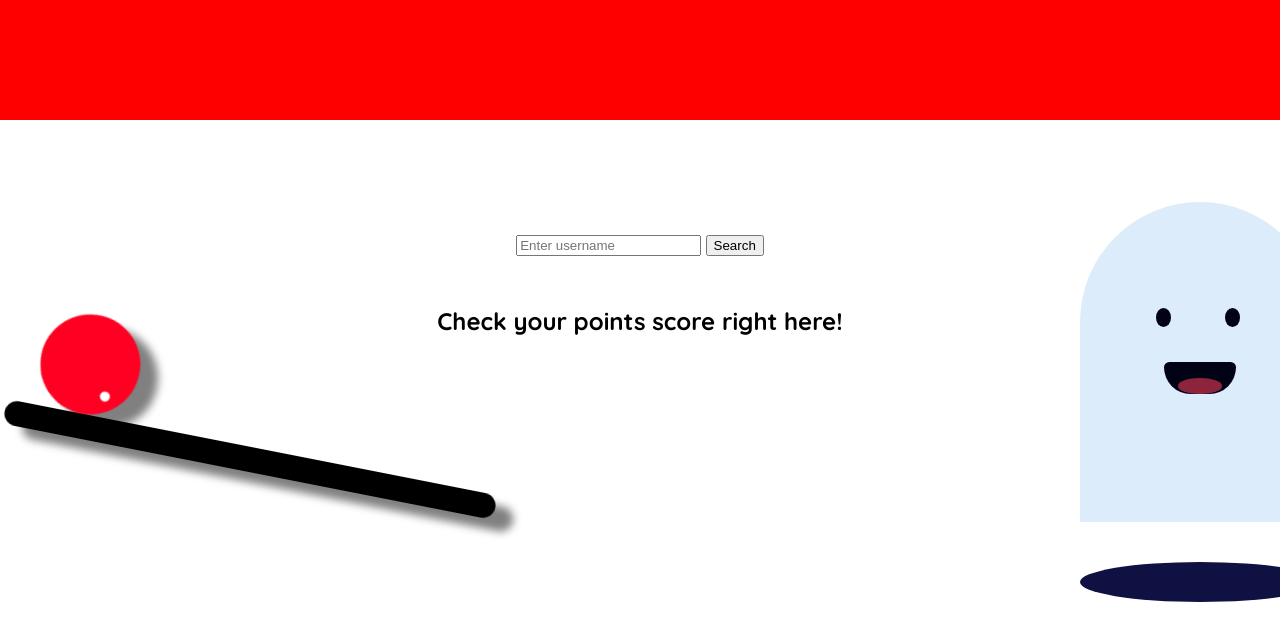
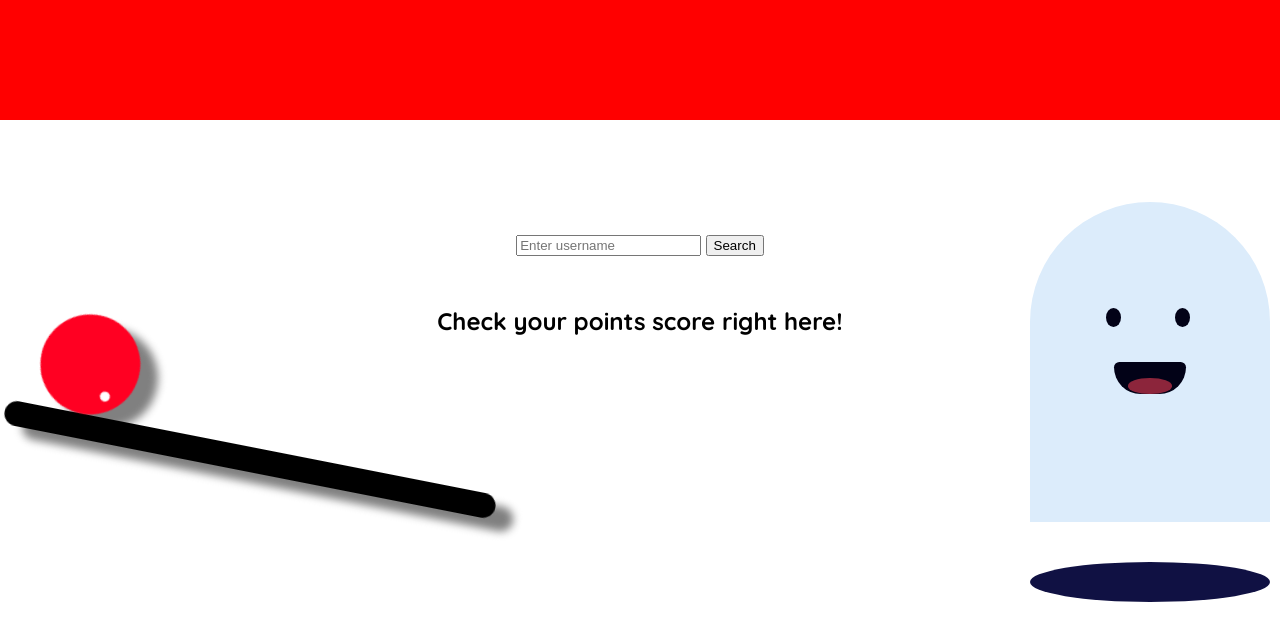
Before and after one commit to zmahmood98/Points_War, a website with bundled scripts: page index.html in a window 1280 px wide. Built offline with nearby package versions, Linux system fonts and the light colour scheme; grey boxes are pictures that could not be loaded.

Commit message:
shifted ghost

```diff
--- a/static/css/style.css
+++ b/static/css/style.css
@@ -185,7 +185,7 @@ button{
 
 .container {
   position: fixed;
-  left: 900px;
+  left: 850px;
   top: 100px;
   margin: auto;
   display: block;
```
Also changed, not shown: index.html (+1 -0 lines).
